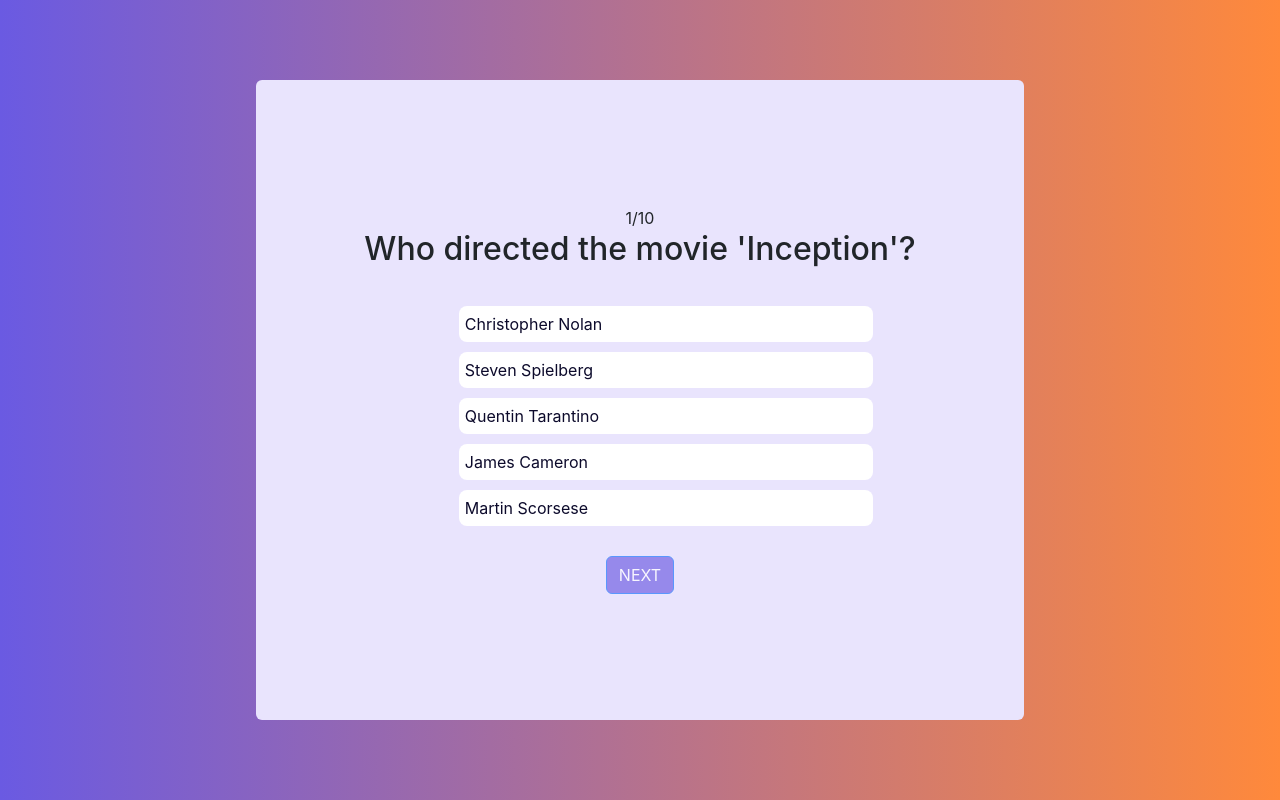
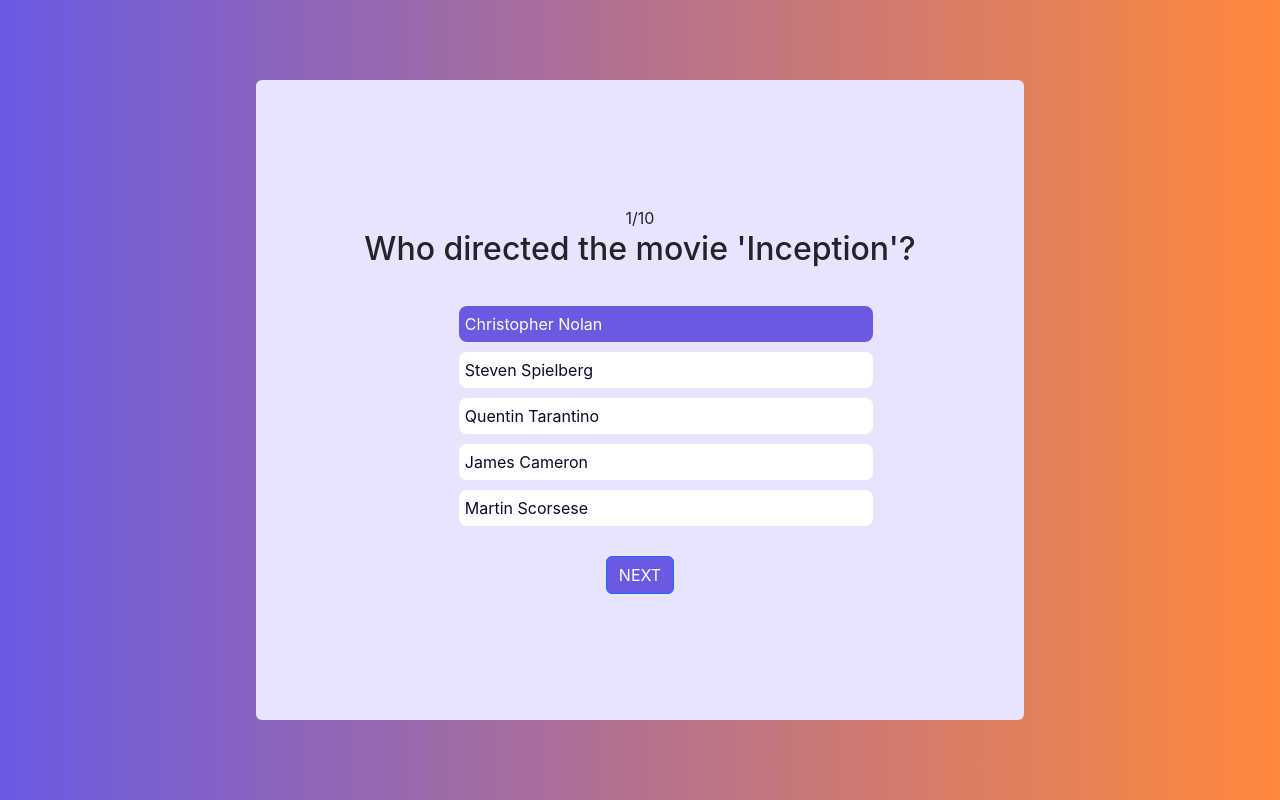
Before and after one commit to piole007/quiz-app, a React (Create React App) app: page / in a window 1280 px wide. Built offline with nearby package versions, Linux system fonts and the light colour scheme.

Commit message:
onAnswerClick fixed and onClickNext fixed

```diff
--- a/src/App.css
+++ b/src/App.css
@@ -13,45 +13,7 @@
   margin: 0;
   padding: 0;
   font-family: "Inter", sans-serif;
-
   display: flex;
   justify-content: center;
   align-items: center;
 }
-
-/* questions */
-
-.container {
-    align-self: center;
-    align-items: center;
-    justify-content: center;
-    height: 80vh;
-    width: 60vw;
-    border-radius: 6px;
-}
-
-.selected-answer {
-    background: var(--primary-color) ;
-    color: #ffffff;
-}
-
-.quiz-choices {
-    margin: 20px;
-    width: 60%;
-}
-.quiz-choices li {
-    text-decoration: none;
-    list-style: none;
-    color: var(--text-secondary);
-    padding: 6px;
-    margin: 10px;
-    border-radius: 8px;
-    background-color: #ffffff;
-    width: 100%;
-    cursor: pointer;
-}
-
-.quiz-button {
-  display: flex;
-  justify-content: flex-end;
-}
--- /dev/null
+++ b/src/components/questions/Questions.css
@@ -0,0 +1,36 @@
+.container {
+    align-items: center;
+    justify-content: center;
+    height: 80vh;
+    width: 60vw;
+    border-radius: 6px;
+}
+
+.unselected {
+    background: #ffffff;
+    color: var(--text-secondary);
+}
+
+.selected {
+    background: var(--primary-color);
+    color: #ffffff;
+}
+
+.quiz-choices {
+    margin: 20px;
+    width: 60%;
+}
+.quiz-choices li {
+    text-decoration: none;
+    list-style: none;
+    padding: 6px;
+    margin: 10px;
+    border-radius: 8px;
+    width: 100%;
+    cursor: pointer;
+}
+
+.quiz-button {
+  display: flex;
+  justify-content: flex-end;
+}
--- a/src/components/questions/Questions.js
+++ b/src/components/questions/Questions.js
@@ -2,18 +2,16 @@
 import "bootstrap/dist/js/bootstrap.bundle.min";
 import { useState } from "react";
 import { Button } from "react-bootstrap";
+import "./Questions.css";
 
-const Questions = ({ questions }) => {
+function Questions({ questions }) {
   const [currentQuestion, setCurrentQuestion] = useState(0);
-  const [answerIdx, setAnswerIdx] = useState(null);
+  const [answerIdx, setAnswerIdx] = useState(Number);
   const [answer, setAnswer] = useState(null);
   const { question, choices, correctAnswer } = questions[currentQuestion];
 
-  // doesn't work right
   const onAnswerClick = (answer, index) => {
     setAnswerIdx(index);
-    console.log(index);
-    console.log(answerIdx);
     if (answer === correctAnswer) {
       setAnswer(true);
     } else {
@@ -42,9 +40,9 @@
       <ul className="quiz-choices">
         {choices.map((answer, index) => (
           <li
+            key={index}
+            className={answerIdx === index ? "selected" : "unselected"}
             onClick={() => onAnswerClick(answer, index)}
-            key={answer}
-            className={answerIdx === index ? "selected-answer" : null}
           >
             {answer}
           </li>
@@ -52,7 +50,7 @@
       </ul>
       <div>
         <Button
-          onClick={() => onClickNext}
+          onClick={() => onClickNext()}
           disabled={answerIdx === null}
           className=" text-uppercase"
           style={{
@@ -60,11 +58,11 @@
             color: "var(--text-primary)",
           }}
         >
-          {currentQuestion === questions.length - 1 ? "Finish" : "next"}
+          {currentQuestion === questions.length - 1 ? "finish" : "next"}
         </Button>
       </div>
     </div>
   );
-};
+}
 
 export default Questions;
```
